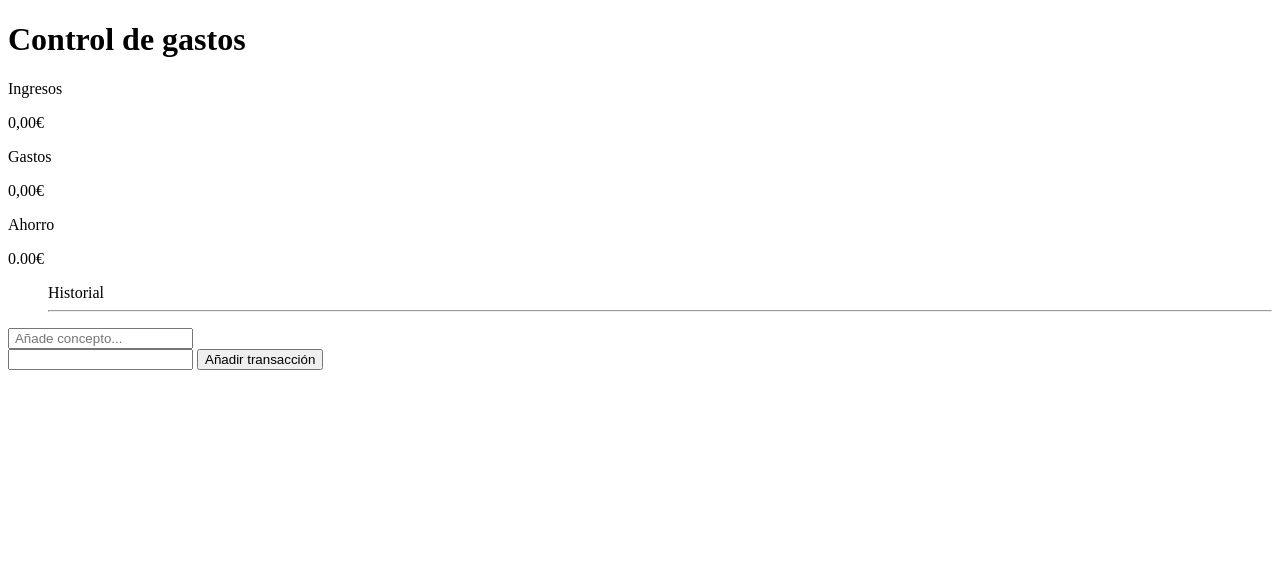
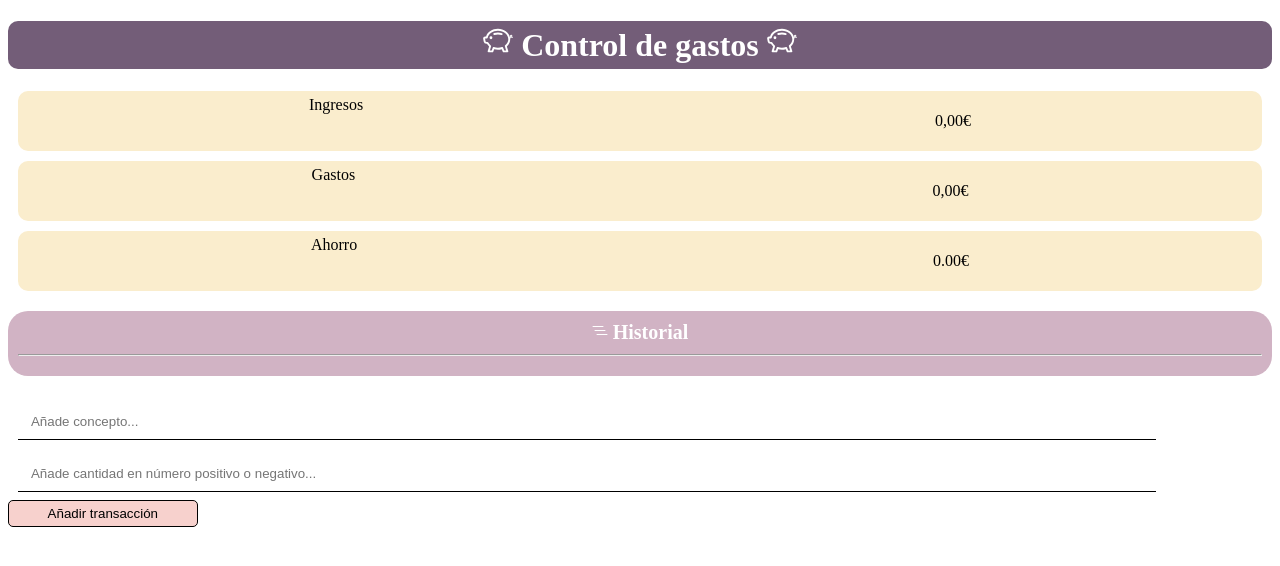
Before and after one commit to Lauraanido/practica-java-navegador, a plain HTML site: page index.html in a window 1280 px wide. Drawn offline with nearby package versions, Linux system fonts and the light colour scheme.

Commit message:
Css done

```diff
--- a/index.html
+++ b/index.html
@@ -6,27 +6,36 @@
     <meta name="viewport" content="width=device-width, initial-scale=1.0">
     <title>Control de gastos </title>
     <link rel="stylesheet" href="/style.css">
+    <!-- JavaScript Bundle with Popper -->
+    <script src="https://cdn.jsdelivr.net/npm/bootstrap@5.2.3/dist/js/bootstrap.bundle.min.js" integrity="sha384-kenU1KFdBIe4zVF0s0G1M5b4hcpxyD9F7jL+jjXkk+Q2h455rYXK/7HAuoJl+0I4" crossorigin="anonymous"></script>
 </head>
 <body>
 
-    <h1> Control de gastos</h1>
+    <h1> <svg xmlns="http://www.w3.org/2000/svg" width="30" height="30" fill="currentColor" class="bi bi-piggy-bank" viewBox="0 0 16 16">
+        <path d="M5 6.25a.75.75 0 1 1-1.5 0 .75.75 0 0 1 1.5 0zm1.138-1.496A6.613 6.613 0 0 1 7.964 4.5c.666 0 1.303.097 1.893.273a.5.5 0 0 0 .286-.958A7.602 7.602 0 0 0 7.964 3.5c-.734 0-1.441.103-2.102.292a.5.5 0 1 0 .276.962z"/>
+        <path fill-rule="evenodd" d="M7.964 1.527c-2.977 0-5.571 1.704-6.32 4.125h-.55A1 1 0 0 0 .11 6.824l.254 1.46a1.5 1.5 0 0 0 1.478 1.243h.263c.3.513.688.978 1.145 1.382l-.729 2.477a.5.5 0 0 0 .48.641h2a.5.5 0 0 0 .471-.332l.482-1.351c.635.173 1.31.267 2.011.267.707 0 1.388-.095 2.028-.272l.543 1.372a.5.5 0 0 0 .465.316h2a.5.5 0 0 0 .478-.645l-.761-2.506C13.81 9.895 14.5 8.559 14.5 7.069c0-.145-.007-.29-.02-.431.261-.11.508-.266.705-.444.315.306.815.306.815-.417 0 .223-.5.223-.461-.026a.95.95 0 0 0 .09-.255.7.7 0 0 0-.202-.645.58.58 0 0 0-.707-.098.735.735 0 0 0-.375.562c-.024.243.082.48.32.654a2.112 2.112 0 0 1-.259.153c-.534-2.664-3.284-4.595-6.442-4.595zM2.516 6.26c.455-2.066 2.667-3.733 5.448-3.733 3.146 0 5.536 2.114 5.536 4.542 0 1.254-.624 2.41-1.67 3.248a.5.5 0 0 0-.165.535l.66 2.175h-.985l-.59-1.487a.5.5 0 0 0-.629-.288c-.661.23-1.39.359-2.157.359a6.558 6.558 0 0 1-2.157-.359.5.5 0 0 0-.635.304l-.525 1.471h-.979l.633-2.15a.5.5 0 0 0-.17-.534 4.649 4.649 0 0 1-1.284-1.541.5.5 0 0 0-.446-.275h-.56a.5.5 0 0 1-.492-.414l-.254-1.46h.933a.5.5 0 0 0 .488-.393zm12.621-.857a.565.565 0 0 1-.098.21.704.704 0 0 1-.044-.025c-.146-.09-.157-.175-.152-.223a.236.236 0 0 1 .117-.173c.049-.027.08-.021.113.012a.202.202 0 0 1 .064.199z"/>
+      </svg> Control de gastos <svg xmlns="http://www.w3.org/2000/svg" width="30" height="30" fill="currentColor" class="bi bi-piggy-bank" viewBox="0 0 16 16">
+        <path d="M5 6.25a.75.75 0 1 1-1.5 0 .75.75 0 0 1 1.5 0zm1.138-1.496A6.613 6.613 0 0 1 7.964 4.5c.666 0 1.303.097 1.893.273a.5.5 0 0 0 .286-.958A7.602 7.602 0 0 0 7.964 3.5c-.734 0-1.441.103-2.102.292a.5.5 0 1 0 .276.962z"/>
+        <path fill-rule="evenodd" d="M7.964 1.527c-2.977 0-5.571 1.704-6.32 4.125h-.55A1 1 0 0 0 .11 6.824l.254 1.46a1.5 1.5 0 0 0 1.478 1.243h.263c.3.513.688.978 1.145 1.382l-.729 2.477a.5.5 0 0 0 .48.641h2a.5.5 0 0 0 .471-.332l.482-1.351c.635.173 1.31.267 2.011.267.707 0 1.388-.095 2.028-.272l.543 1.372a.5.5 0 0 0 .465.316h2a.5.5 0 0 0 .478-.645l-.761-2.506C13.81 9.895 14.5 8.559 14.5 7.069c0-.145-.007-.29-.02-.431.261-.11.508-.266.705-.444.315.306.815.306.815-.417 0 .223-.5.223-.461-.026a.95.95 0 0 0 .09-.255.7.7 0 0 0-.202-.645.58.58 0 0 0-.707-.098.735.735 0 0 0-.375.562c-.024.243.082.48.32.654a2.112 2.112 0 0 1-.259.153c-.534-2.664-3.284-4.595-6.442-4.595zM2.516 6.26c.455-2.066 2.667-3.733 5.448-3.733 3.146 0 5.536 2.114 5.536 4.542 0 1.254-.624 2.41-1.67 3.248a.5.5 0 0 0-.165.535l.66 2.175h-.985l-.59-1.487a.5.5 0 0 0-.629-.288c-.661.23-1.39.359-2.157.359a6.558 6.558 0 0 1-2.157-.359.5.5 0 0 0-.635.304l-.525 1.471h-.979l.633-2.15a.5.5 0 0 0-.17-.534 4.649 4.649 0 0 1-1.284-1.541.5.5 0 0 0-.446-.275h-.56a.5.5 0 0 1-.492-.414l-.254-1.46h.933a.5.5 0 0 0 .488-.393zm12.621-.857a.565.565 0 0 1-.098.21.704.704 0 0 1-.044-.025c-.146-.09-.157-.175-.152-.223a.236.236 0 0 1 .117-.173c.049-.027.08-.021.113.012a.202.202 0 0 1 .064.199z"/></svg></h1>
 
     <!-- Creo el esqueleto de la página web o 'app' -->
     <!-- Una sección que recoja los elementos de las cantidades y donde sea posible borrar el concepto-->
 
     <div id="outcome">Ingresos
-        <p id="totaloutcome" class="green">0,00€</p>
+        <p id="totaloutcome" >0,00€</p>
     </div>
     <div id="spends">Gastos
-        <p id="totalspends" class="red">0,00€</p>
+        <p id="totalspends" >0,00€</p>
     </div>
-    <div id="saving">Ahorro
+    <div id="saving"> Ahorro
         <p id = savings>0.00€</p>
     </div>
 
     <!-- necesito: Un input donde recoja el concepto (string) + la cantidad (número) asociado a un botón-->
 
-    <ul id="records">Historial <hr>
+    <ul id="records"> <svg xmlns="http://www.w3.org/2000/svg" width="16" height="16" fill="currentColor" class="bi bi-list-nested" viewBox="0 0 16 16">
+        <path fill-rule="evenodd" d="M4.5 11.5A.5.5 0 0 1 5 11h10a.5.5 0 0 1 0 1H5a.5.5 0 0 1-.5-.5zm-2-4A.5.5 0 0 1 3 7h10a.5.5 0 0 1 0 1H3a.5.5 0 0 1-.5-.5zm-2-4A.5.5 0 0 1 1 3h10a.5.5 0 0 1 0 1H1a.5.5 0 0 1-.5-.5z"/>
+      </svg> Historial <hr>
     </ul>
 
     <!-- otra sección que muestre los ingresos y los gastos -->
@@ -34,7 +43,7 @@
 
         <input id="concept" type="text" placeholder=" Añade concepto...">
         <br>
-        <input id="cantidad" type="number"> </input>
+        <input id="cantidad" type="number" placeholder=" Añade cantidad en número positivo o negativo..."> </input>
         <button id="add" type="submit">Añadir transacción</button>
 
         <p id="addConcept"></p>
--- a/style.css
+++ b/style.css
@@ -0,0 +1,90 @@
+
+
+
+
+#outcome, #spends, #saving {
+    margin:  10px;
+    background-color: #faedcd;
+    border-radius: 10px;
+    text-align: center;
+    padding: 5px;
+    color: var(--primary-color);
+    display: flex;
+    justify-content:space-around
+
+
+}
+
+
+h1 {
+    background-color: #735d78 ;
+    border-radius: 10px;
+    text-align: center;
+    padding: 5px;
+    color: #fff
+}
+
+#records {
+    background-color: #d1b3c4;
+    border-radius: 20px;
+    text-align:center;
+    padding: 10px;
+    font-size: 20px;
+    font-weight: bold;
+    color: #fff;
+}
+
+
+
+li{
+    list-style-type: none;
+    text-align: center;
+    background-color: #d1b3c4;
+    border-radius: 20px;
+    font-size: 15px;
+    font-weight: normal;
+    color: black;
+
+
+}
+
+button.delete{
+
+    transition-duration: 0.4s;
+}
+
+
+
+button.delete:hover{
+    background-color: #735d78;
+    color: white;
+}
+
+input{
+
+    padding: 10px 10px;
+    margin: 8px 10px;
+    box-sizing: border-box;
+    width: 90%;
+    border: none;
+    border-bottom: 1px solid black;
+
+
+}
+
+
+
+button#add {
+    width: 15%;
+    padding: 5px;
+    background-color: #f7d1cd;
+    text-align: center;
+    border-radius: 5px;
+    border: 1px solid black;
+
+
+}
+
+button#add:hover{
+    background-color: #d1b3c4;
+}
```
